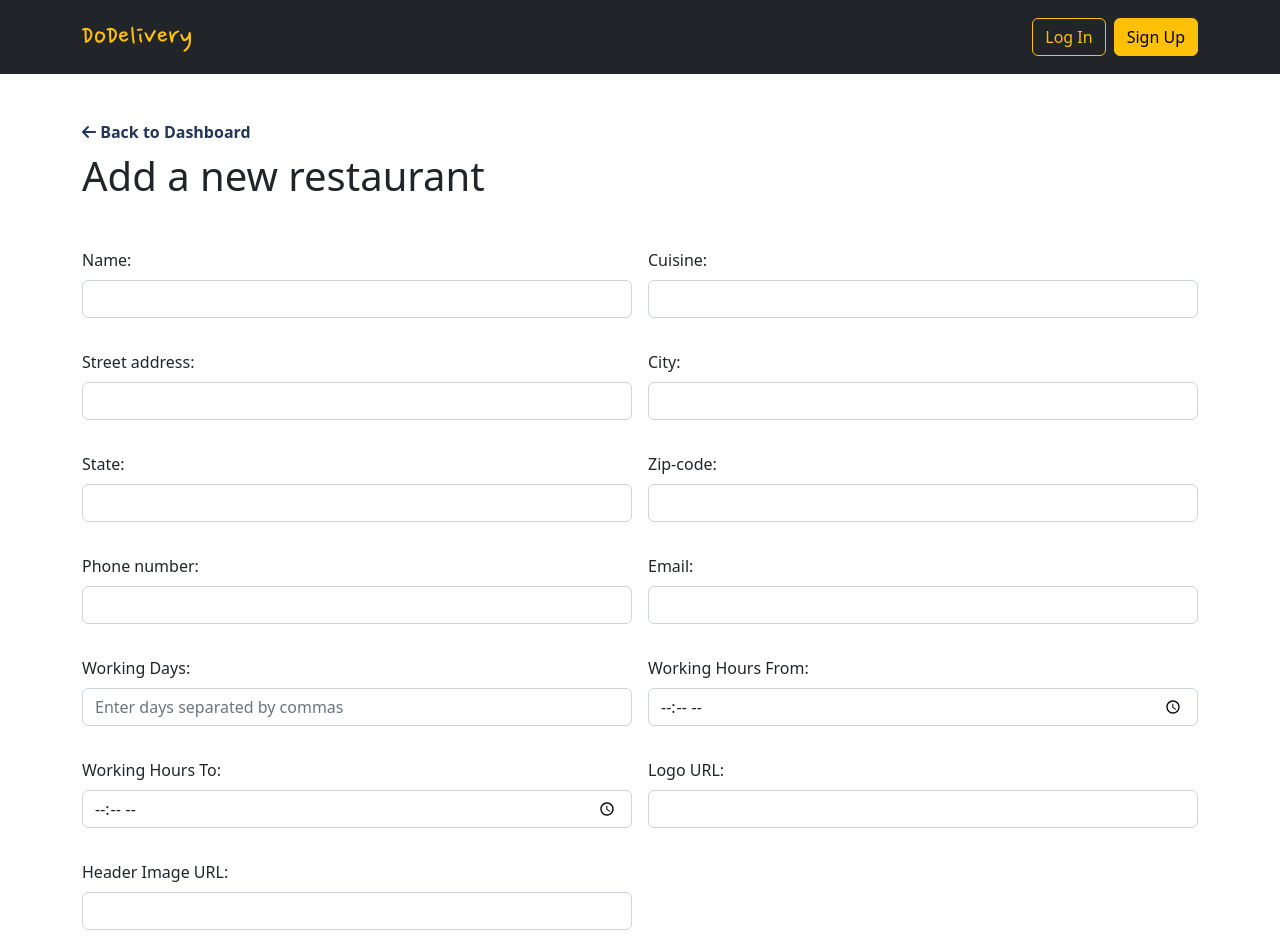
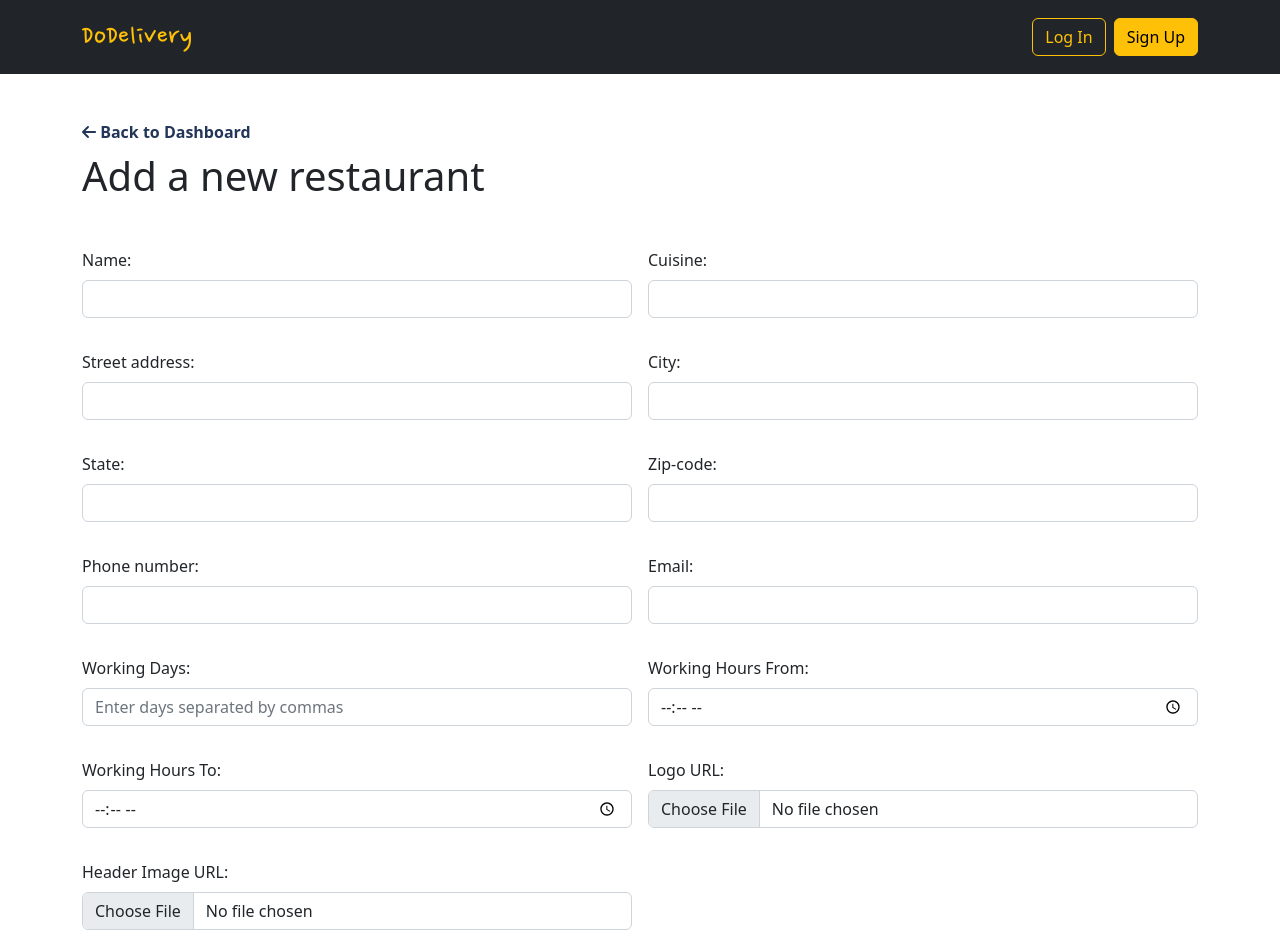
Before and after one commit to khorosh1lov/client, a React (Create React App) app: page /admin/add-restaurant in a window 1280 px wide. Shown: the top 952 px of the page. Built offline with nearby package versions, Linux system fonts and the light colour scheme.

Commit message:
Upload images for addRestaurant component

```diff
--- a/package.json
+++ b/package.json
@@ -25,7 +25,9 @@
     "start": "node --max_old_space_size=2560 node_modules/.bin/react-scripts start",
     "build": "node --max_old_space_size=2560 node_modules/.bin/react-scripts build",
     "test": "react-scripts test",
-    "eject": "react-scripts eject"
+    "eject": "react-scripts eject",
+    "local-start": "react-scripts start",
+    "local-build": "react-scripts build"
   },
   "eslintConfig": {
     "extends": [
--- a/src/components/Admin/AddRestaurant.js
+++ b/src/components/Admin/AddRestaurant.js
@@ -46,6 +46,30 @@ const AddRestaurant = () => {
 		}
   	};
 
+	const handleFileChange = async (event) => {
+		const file = event.target.files[0];
+		const formData = new FormData();
+		formData.append('image', file);
+
+		try {
+			const response = await axios.post(`${API_BASE_URL}/upload/image`, formData, {
+				headers: {
+					'Content-Type': 'multipart/form-data',
+				},
+			});
+
+			if (response.status === 201) {
+				setFormValues({ ...formValues, logo: response.data.imageUrl });
+			} else {
+				alert('Error uploading image');
+			}
+		} catch (error) {
+			console.error(error);
+			alert('Error uploading image');
+		}
+	};
+
+
 
 	const handleSubmit = async (event) => {
 		event.preventDefault();
@@ -76,7 +100,7 @@ const AddRestaurant = () => {
 							</Link>
 						</div>
 						<h1 className="mb-5">Add a new restaurant</h1>
-						<form onSubmit={handleSubmit} className="row g-3">
+						<form onSubmit={handleSubmit} enctype="multipart/form-data" className="row g-3">
 							<div className="col-md-6 mb-3">
 								<label htmlFor="name" className="form-label">
 									Name:
@@ -147,13 +171,13 @@ const AddRestaurant = () => {
 								<label htmlFor="logo" className="form-label">
 									Logo URL:
 								</label>
-								<input type="url" id="logo" name="logo" className="form-control" value={formValues.logo} onChange={handleChange} />
+								<input type="file" id="logo" name="logo" className="form-control" onChange={handleFileChange} />
 							</div>
 							<div className="col-md-6 mb-3">
 								<label htmlFor="headerImage" className="form-label">
 									Header Image URL:
 								</label>
-								<input type="url" id="headerImage" name="headerImage" className="form-control" value={formValues.headerImage} onChange={handleChange} />
+								<input type="file" id="headerImage" name="headerImage" className="form-control" onChange={handleFileChange} />
 							</div>
 							<div className="mb-3">
 								<button type="submit" className="btn btn-success btn-lg mb-3">
```
Lines whose indentation alone changed are shown as unchanged.
